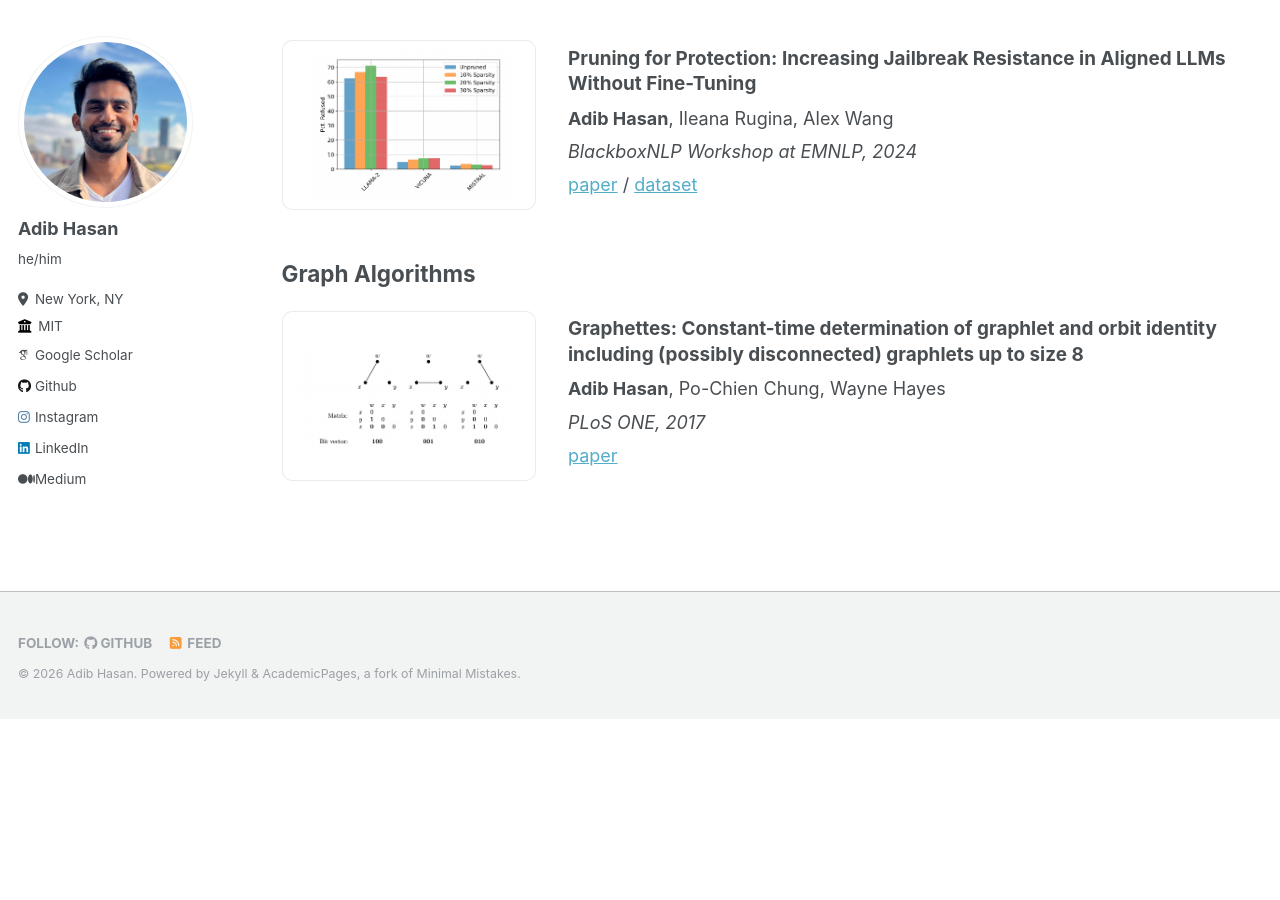
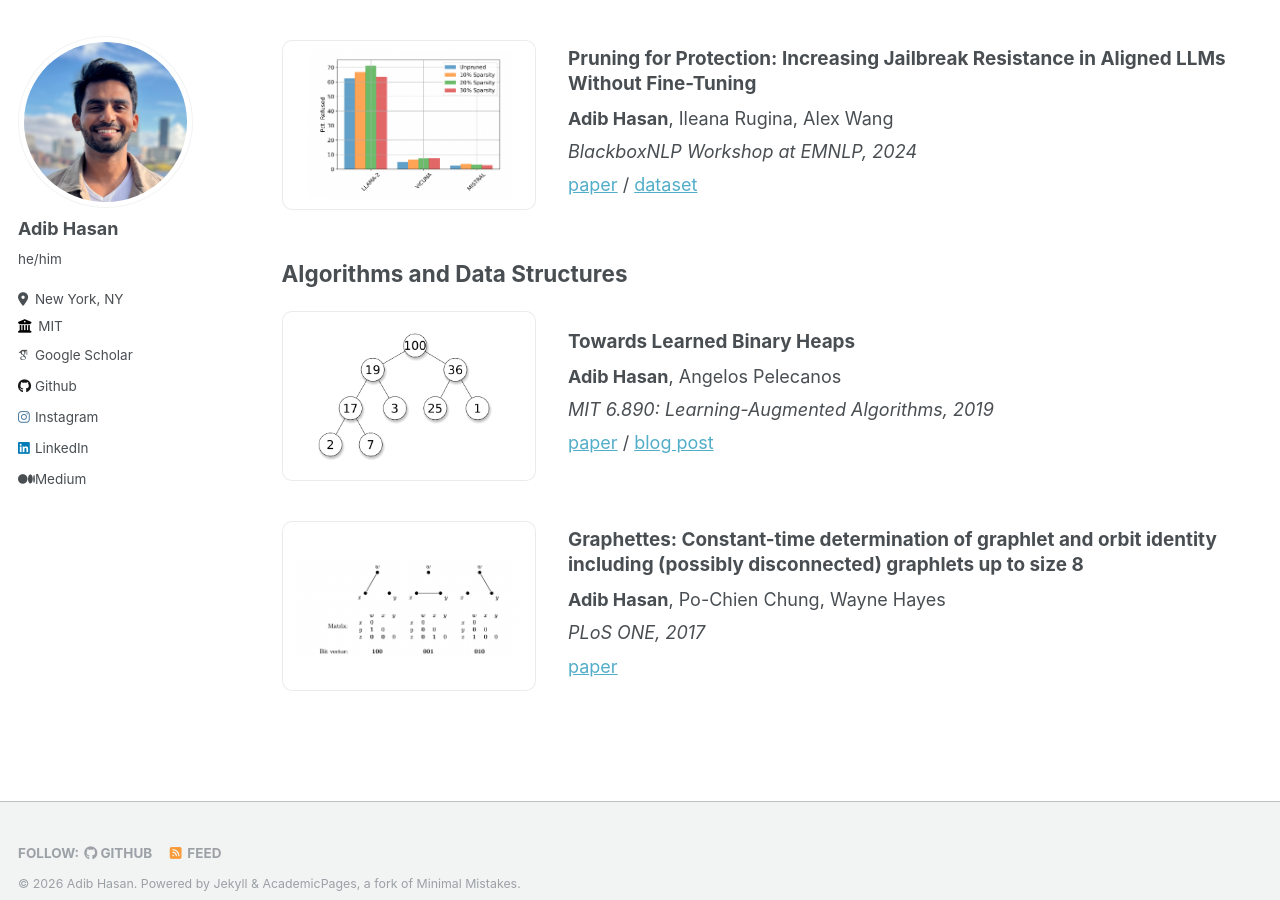
Before and after one commit to Neehan/neehan.github.io, a Jekyll site: the page built from _pages/research.md, in a window 1280 px wide and 900 px high, scrolled down 942 px. Built offline with Jekyll 4.4.1, drawn with Linux system fonts in a browser that asks for light colours; some web fonts are replaced; before the commit the page ends 1661 px from its top, so only the background shows below that.

Commit message:
Add learned binary heaps paper

```diff
--- a/_pages/research.md
+++ b/_pages/research.md
@@ -94,7 +94,17 @@ Using this approach, my agents have discovered 150+ vulnerabilities in widely us
 </section>
 
 <section class="research-section">
-  <h2>Graph Algorithms</h2>
+  <h2>Algorithms and Data Structures</h2>
+  <article class="paper-card">
+    <div class="paper-visual paper-visual--image"><img src="/images/learned_binary_heap_paper.png" alt="Learned binary heap architecture and performance results"></div>
+    <div class="paper-details">
+      <h3 class="paper-title">Towards Learned Binary Heaps</h3>
+      <p class="paper-authors"><strong>Adib Hasan</strong>, Angelos Pelecanos</p>
+      <p class="paper-venue">MIT 6.890: Learning-Augmented Algorithms, 2019</p>
+      <p class="paper-links"><a href="/files/6_890_Project.pdf">paper</a> / <a href="https://medium.com/@thankful_rose_ferret_864/how-we-sped-up-the-binary-heap-with-machine-learning-e10b3204e4e6">blog post</a></p>
+    </div>
+  </article>
+
   <article class="paper-card">
     <div class="paper-visual paper-visual--image"><img src="/images/graphette_paper.png" alt="Graph and bit-vector representations used by Graphettes"></div>
     <div class="paper-details">
```
Also changed, not shown: images/learned_binary_heap_paper.png (added), 1 other file.
